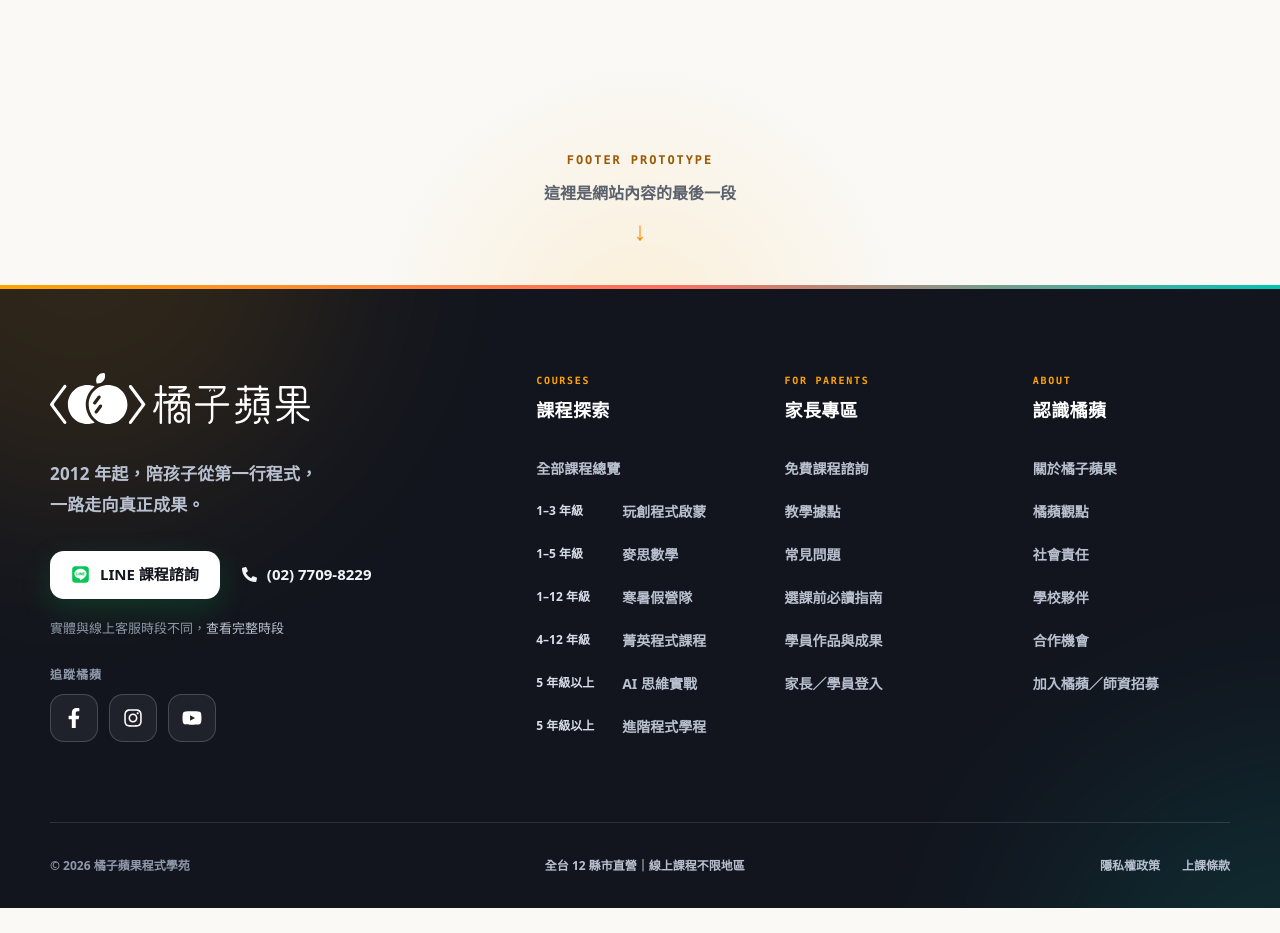
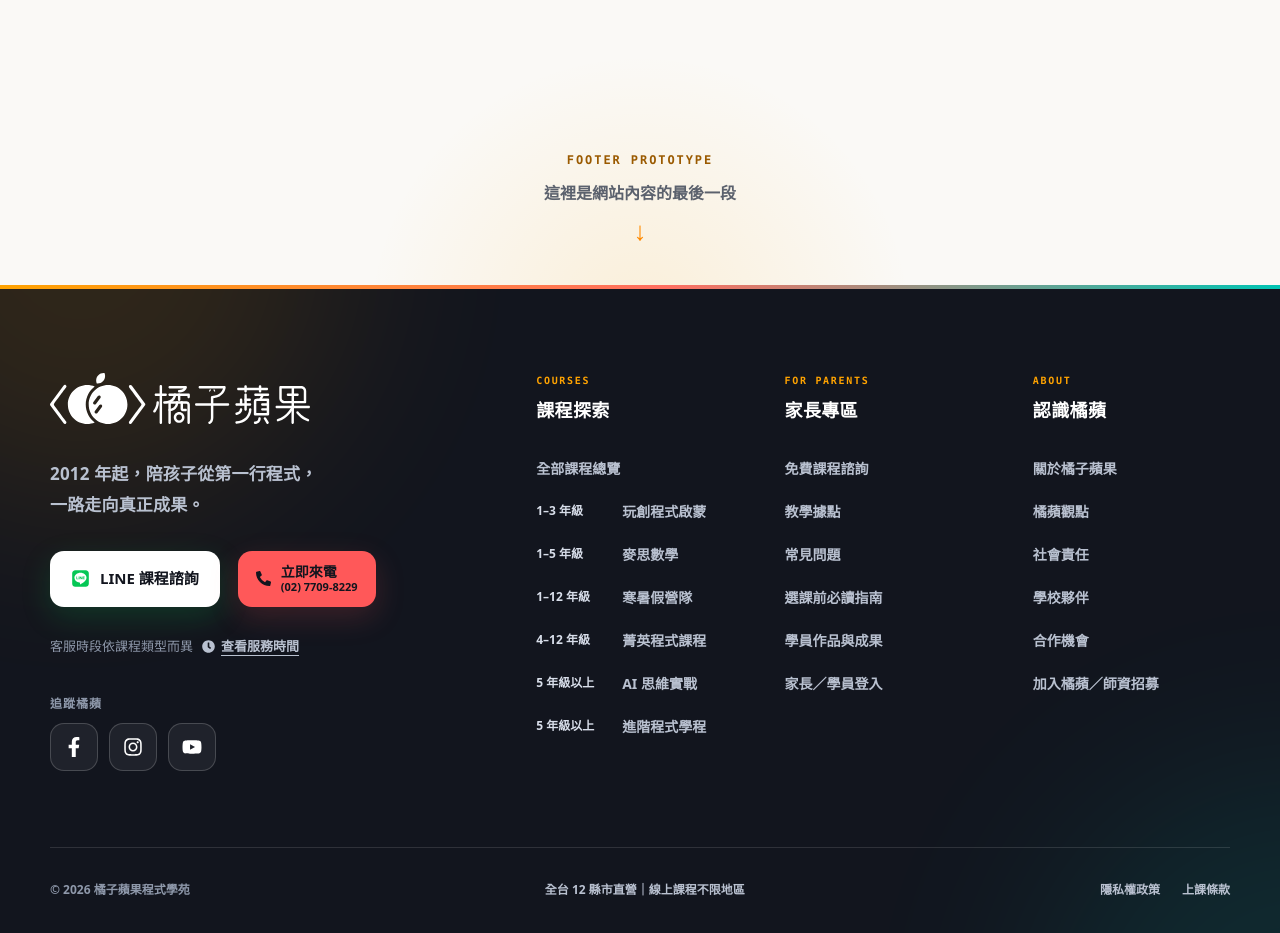
Before and after one commit to poshlin/oa-footer-prototype, a Next.js app: page / in a window 1280 px wide. Before the commit the page ends 908 px from the top, so only its background shows below. Built offline with nearby package versions, Linux system fonts and the light colour scheme.

Commit message:
Add contact actions and service hours dialog

```diff
--- a/app/globals.css
+++ b/app/globals.css
@@ -3,6 +3,7 @@
 :root {
   --orange: #ffa300;
   --orange-deep: #ff8a00;
+  --apple-red: #ff5859;
   --coral: #ff6f61;
   --teal: #00c4b3;
   --line-green: #06c755;
@@ -37,6 +38,7 @@ a {
 }
 
 a:focus-visible,
+button:focus-visible,
 summary:focus-visible {
   outline: 3px solid var(--focus);
   outline-offset: 4px;
@@ -175,7 +177,7 @@ summary:focus-visible {
 
 .line-button,
 .phone-link {
-  min-height: 48px;
+  min-height: 56px;
   display: inline-flex;
   align-items: center;
   justify-content: center;
@@ -201,8 +203,10 @@ summary:focus-visible {
 }
 
 .phone-link {
-  padding: 0 4px;
-  color: var(--footer-text);
+  padding: 0 18px;
+  color: var(--ink);
+  background: var(--apple-red);
+  box-shadow: 0 10px 30px rgba(255, 88, 89, 0.18);
 }
 
 .line-button:hover {
@@ -212,19 +216,55 @@ summary:focus-visible {
 }
 
 .phone-link:hover {
-  color: var(--focus);
+  transform: translateY(-2px);
+  color: var(--ink);
+  background: #ff7475;
+}
+
+.phone-copy {
+  display: grid;
+  gap: 1px;
+  line-height: 1.15;
+}
+
+.phone-copy strong {
+  font-size: 14px;
+}
+
+.phone-copy small {
+  font-size: 11px;
+  font-weight: 700;
 }
 
 .service-note {
+  display: flex;
+  flex-wrap: wrap;
+  align-items: center;
+  gap: 5px 9px;
   margin: 18px 0 26px;
   color: var(--footer-dim);
   font-size: 13px;
   line-height: 1.8;
 }
 
-.service-note a {
+.service-note button {
+  min-height: 44px;
+  display: inline-flex;
+  align-items: center;
+  gap: 6px;
+  padding: 0;
+  border: 0;
   color: var(--footer-muted);
+  background: transparent;
+  font: inherit;
+  font-weight: 700;
+  cursor: pointer;
+  text-decoration: underline;
   text-underline-offset: 4px;
+}
+
+.service-note button:hover {
+  color: #fff;
 }
 
 .social-area {
@@ -416,6 +456,247 @@ summary:focus-visible {
   color: #fff;
 }
 
+body:has(.service-dialog[open]) {
+  overflow: hidden;
+}
+
+.service-dialog {
+  width: min(920px, calc(100% - 32px));
+  max-height: min(88vh, 780px);
+  margin: auto;
+  padding: 0;
+  border: 0;
+  border-radius: 24px;
+  color: var(--ink);
+  background: #f5f7fa;
+  box-shadow: 0 28px 90px rgba(0, 0, 0, 0.42);
+  overflow: auto;
+}
+
+.service-dialog::backdrop {
+  background: rgba(7, 10, 16, 0.74);
+  backdrop-filter: blur(5px);
+}
+
+.service-dialog__panel {
+  padding: 30px;
+}
+
+.service-dialog__header {
+  display: flex;
+  align-items: flex-start;
+  justify-content: space-between;
+  gap: 24px;
+  margin-bottom: 24px;
+}
+
+.service-dialog__eyebrow {
+  display: block;
+  margin-bottom: 7px;
+  color: #9a5a00;
+  font-family: ui-monospace, "SFMono-Regular", Menlo, monospace;
+  font-size: 10px;
+  font-weight: 900;
+  letter-spacing: 0.16em;
+}
+
+.service-dialog h2,
+.service-dialog h3,
+.service-dialog h4,
+.service-dialog p {
+  margin: 0;
+}
+
+.service-dialog h2 {
+  font-size: clamp(24px, 3vw, 32px);
+  line-height: 1.25;
+}
+
+.service-dialog__header p {
+  margin-top: 7px;
+  color: #667085;
+  font-size: 14px;
+}
+
+.dialog-close {
+  width: 44px;
+  height: 44px;
+  flex: 0 0 44px;
+  display: grid;
+  place-items: center;
+  border: 1px solid #d8dde6;
+  border-radius: 50%;
+  color: #3d4654;
+  background: #fff;
+  cursor: pointer;
+  font-size: 17px;
+}
+
+.dialog-close:hover {
+  color: var(--ink);
+  border-color: #aeb6c3;
+}
+
+.service-card-grid {
+  display: grid;
+  grid-template-columns: repeat(2, minmax(0, 1fr));
+  gap: 18px;
+}
+
+.service-card {
+  overflow: hidden;
+  border: 1px solid #e1e5ec;
+  border-top: 4px solid var(--orange);
+  border-radius: 20px;
+  background: #fff;
+}
+
+.service-card--online {
+  border-top-color: var(--teal);
+}
+
+.service-card__heading {
+  display: flex;
+  align-items: center;
+  gap: 13px;
+  padding: 20px 20px 16px;
+  border-bottom: 1px solid #edf0f4;
+}
+
+.service-card__icon {
+  width: 42px;
+  height: 42px;
+  flex: 0 0 42px;
+  display: grid;
+  place-items: center;
+  border-radius: 13px;
+  color: #754500;
+  background: #fff1d5;
+  font-size: 18px;
+}
+
+.service-card--online .service-card__icon {
+  color: #006d64;
+  background: #d9fbf7;
+}
+
+.service-card__heading h3 {
+  font-size: 19px;
+}
+
+.service-card__heading p {
+  margin-top: 3px;
+  color: #788291;
+  font-size: 12px;
+}
+
+.service-card__channels {
+  display: grid;
+  gap: 12px;
+  padding: 16px;
+}
+
+.service-channel {
+  padding: 14px;
+  border-radius: 14px;
+  background: #f7f8fa;
+}
+
+.service-channel__title {
+  display: flex;
+  align-items: center;
+  gap: 7px;
+  margin-bottom: 10px !important;
+  color: #374151;
+  font-size: 13px;
+}
+
+.service-channel__title--phone svg {
+  color: #d9383f;
+}
+
+.service-channel__title--line svg {
+  color: var(--line-green);
+  font-size: 16px;
+}
+
+.schedule-list {
+  display: grid;
+  gap: 0;
+  margin: 0;
+}
+
+.schedule-list > div {
+  min-height: 34px;
+  display: grid;
+  grid-template-columns: minmax(90px, 1fr) auto;
+  align-items: center;
+  gap: 12px;
+  border-top: 1px solid #e6e9ee;
+}
+
+.schedule-list > div:first-child {
+  border-top: 0;
+}
+
+.schedule-list dt,
+.schedule-list dd {
+  margin: 0;
+  font-size: 13px;
+}
+
+.schedule-list dt {
+  color: #697386;
+}
+
+.schedule-list dd {
+  color: #18202c;
+  font-weight: 800;
+  font-variant-numeric: tabular-nums;
+  white-space: nowrap;
+}
+
+.service-dialog__actions {
+  display: grid;
+  grid-template-columns: repeat(2, minmax(0, 1fr));
+  gap: 12px;
+  margin-top: 18px;
+}
+
+.dialog-action {
+  min-height: 52px;
+  display: flex;
+  align-items: center;
+  justify-content: center;
+  gap: 9px;
+  padding: 0 16px;
+  border-radius: 14px;
+  color: var(--ink);
+  font-size: 14px;
+  font-weight: 900;
+  text-align: center;
+  text-decoration: none;
+}
+
+.dialog-action--phone {
+  background: var(--apple-red);
+}
+
+.dialog-action--line {
+  border: 1px solid #d8dde6;
+  background: #fff;
+}
+
+.dialog-action--line svg {
+  color: var(--line-green);
+  font-size: 18px;
+}
+
+.dialog-action:hover {
+  transform: translateY(-1px);
+  box-shadow: 0 8px 22px rgba(18, 21, 30, 0.1);
+}
+
 .summary-icon {
   display: none;
 }
@@ -487,7 +768,8 @@ summary:focus-visible {
   }
 
   .phone-link {
-    background: rgba(255,255,255,0.06);
+    border-color: transparent;
+    background: var(--apple-red);
   }
 
   .social-links {
@@ -568,6 +850,26 @@ summary:focus-visible {
     order: -1;
     gap: 24px;
   }
+
+  .service-dialog {
+    width: 100%;
+    max-width: none;
+    max-height: 90dvh;
+    margin: auto 0 0;
+    border-radius: 24px 24px 0 0;
+  }
+
+  .service-dialog__panel {
+    padding: 24px 20px calc(24px + env(safe-area-inset-bottom));
+  }
+
+  .service-card-grid {
+    grid-template-columns: 1fr;
+  }
+
+  .service-dialog__actions {
+    grid-template-columns: 1fr;
+  }
 }
 
 @media (max-width: 390px) {
--- a/app/page.tsx
+++ b/app/page.tsx
@@ -1,12 +1,16 @@
 "use client";
 
 import Image from "next/image";
-import { useEffect, useState } from "react";
+import { useEffect, useRef, useState } from "react";
 import {
+  FaBuilding,
+  FaClock,
   FaFacebookF,
   FaInstagram,
+  FaLaptop,
   FaLine,
   FaPhoneAlt,
+  FaTimes,
   FaYoutube,
 } from "react-icons/fa";
 
@@ -57,6 +61,56 @@ const socials = [
     href: "https://www.youtube.com/@OrangeAppleTW",
     icon: <FaYoutube aria-hidden="true" />,
     className: "youtube",
+  },
+];
+
+const serviceSchedules = [
+  {
+    id: "onsite",
+    title: "實體課程",
+    subtitle: "教室與實體班客服",
+    icon: <FaBuilding aria-hidden="true" />,
+    channels: [
+      {
+        type: "phone",
+        label: "專線電話",
+        rows: [
+          ["週一", "12:00–18:00"],
+          ["週二至週五", "12:00–21:00"],
+          ["週六", "09:30–21:00"],
+          ["週日", "09:30–17:00"],
+        ],
+      },
+      {
+        type: "line",
+        label: "官方 LINE",
+        rows: [["週二至週六", "12:00–21:00"]],
+      },
+    ],
+  },
+  {
+    id: "online",
+    title: "線上課程",
+    subtitle: "線上班與遠距學習客服",
+    icon: <FaLaptop aria-hidden="true" />,
+    channels: [
+      {
+        type: "phone",
+        label: "專線電話",
+        rows: [
+          ["週一至週五", "13:00–21:00"],
+          ["週六、週日", "10:00–17:00"],
+        ],
+      },
+      {
+        type: "line",
+        label: "官方 LINE",
+        rows: [
+          ["週一至週五", "13:00–21:00"],
+          ["週六、週日", "13:00–17:00"],
+        ],
+      },
+    ],
   },
 ];
 
@@ -119,6 +173,11 @@ function FooterGroup({ eyebrow, title, links }: FooterGroupProps) {
 
 export default function Home() {
   const year = new Date().getFullYear();
+  const serviceDialogRef = useRef<HTMLDialogElement>(null);
+  const serviceHoursTriggerRef = useRef<HTMLButtonElement>(null);
+
+  const openServiceHours = () => serviceDialogRef.current?.showModal();
+  const closeServiceHours = () => serviceDialogRef.current?.close();
 
   return (
     <main>
@@ -158,14 +217,20 @@ export default function Home() {
               </a>
               <a className="phone-link" href="tel:0277098229">
                 <FaPhoneAlt aria-hidden="true" />
-                <span>(02) 7709-8229</span>
+                <span className="phone-copy">
+                  <strong>立即來電</strong>
+                  <small>(02) 7709-8229</small>
+                </span>
               </a>
             </div>
 
-            <p className="service-note">
-              實體與線上客服時段不同，
-              <a href="https://orangeapple.co/contact">查看完整時段</a>
-            </p>
+            <div className="service-note">
+              <span>客服時段依課程類型而異</span>
+              <button ref={serviceHoursTriggerRef} type="button" onClick={openServiceHours}>
+                <FaClock aria-hidden="true" />
+                查看服務時間
+              </button>
+            </div>
 
             <div className="social-area">
               <p className="social-heading">追蹤橘蘋</p>
@@ -204,6 +269,74 @@ export default function Home() {
             <a href="https://orangeapple.co/terms">上課條款</a>
           </nav>
         </div>
+
+        <dialog
+          ref={serviceDialogRef}
+          className="service-dialog"
+          aria-labelledby="service-dialog-title"
+          aria-describedby="service-dialog-description"
+          onClose={() => serviceHoursTriggerRef.current?.focus()}
+          onClick={(event) => {
+            if (event.target === event.currentTarget) closeServiceHours();
+          }}
+        >
+          <div className="service-dialog__panel">
+            <header className="service-dialog__header">
+              <div>
+                <span className="service-dialog__eyebrow">SERVICE HOURS</span>
+                <h2 id="service-dialog-title">客服服務時間</h2>
+                <p id="service-dialog-description">請依課程類型與聯絡方式查看服務時段</p>
+              </div>
+              <button className="dialog-close" type="button" onClick={closeServiceHours} aria-label="關閉客服服務時間">
+                <FaTimes aria-hidden="true" />
+              </button>
+            </header>
+
+            <div className="service-card-grid">
+              {serviceSchedules.map((service) => (
+                <section key={service.id} className={`service-card service-card--${service.id}`}>
+                  <div className="service-card__heading">
+                    <span className="service-card__icon">{service.icon}</span>
+                    <div>
+                      <h3>{service.title}</h3>
+                      <p>{service.subtitle}</p>
+                    </div>
+                  </div>
+
+                  <div className="service-card__channels">
+                    {service.channels.map((channel) => (
+                      <section key={`${service.id}-${channel.type}`} className="service-channel">
+                        <h4 className={`service-channel__title service-channel__title--${channel.type}`}>
+                          {channel.type === "phone" ? <FaPhoneAlt aria-hidden="true" /> : <FaLine aria-hidden="true" />}
+                          {channel.label}
+                        </h4>
+                        <dl className="schedule-list">
+                          {channel.rows.map(([days, hours]) => (
+                            <div key={`${days}-${hours}`}>
+                              <dt>{days}</dt>
+                              <dd>{hours}</dd>
+                            </div>
+                          ))}
+                        </dl>
+                      </section>
+                    ))}
+                  </div>
+                </section>
+              ))}
+            </div>
+
+            <div className="service-dialog__actions">
+              <a className="dialog-action dialog-action--phone" href="tel:0277098229">
+                <FaPhoneAlt aria-hidden="true" />
+                立即撥打 (02) 7709-8229
+              </a>
+              <a className="dialog-action dialog-action--line" href="https://oaoa.fun/6qhv3g" target="_blank" rel="noopener noreferrer">
+                <FaLine aria-hidden="true" />
+                開啟 LINE 課程諮詢
+              </a>
+            </div>
+          </div>
+        </dialog>
       </footer>
     </main>
   );
```
Also changed, not shown: 1 other file (tests, documents, lock files or other folders).
